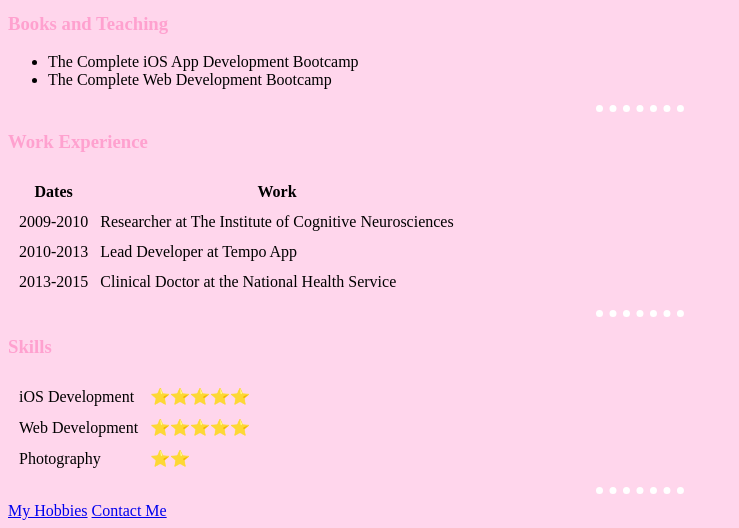
After one commit to la-rika/Udemy_WebDev, a web app: file HTML - Personal Website/index-debug1.html in a window 1280 px wide. The commit adds this page. Shown: the part 375-903 px from the top of the page, without its empty margins (0-739 px from the left). Run offline with its HTML, style and script files only (its server is not run), Linux system fonts and the light colour scheme.

Commit message:
done debugging challenge and created relative folders and files

```diff
--- /dev/null
+++ b/HTML - Personal Website/index-debug1.html
@@ -0,0 +1,68 @@
+<!DOCTYPE html>
+<html>
+  <head>
+    <meta charset="utf-8">
+    <title>Angela's Personal Site</title>
+    <link rel="stylesheet" href="css/style.css">
+  </head>
+
+  <body>
+    <table cellspacing="20">
+      <tr>
+        <td><img src="https://media-exp1.licdn.com/dms/image/C5603AQEWw0FH_H6RCw/profile-displayphoto-shrink_200_200/0/1517580260726?e=1671667200&v=beta&t=XEZVnPGAuugscx9WXkiC3rP03GmDIQ7dGwCdtycAX10" alt="angela profile picture"></td>
+        <td><h1>Angela Yu</h1>
+        <p><em>Founder and CTO of <strong><a href="https://www.appbrewery.co/">The App Brewery</a></strong>.</em></p>
+        <p>I am an iOS and Web Developer. I ❤️ coffee and brew my own beers.</p></td>
+      </tr>
+    </table>
+    <hr>
+    <h3>Books and Teaching</h3>
+    <ul>
+      <li>The Complete iOS App Development Bootcamp</li>
+      <li>The Complete Web Development Bootcamp</li>
+    </ul>
+    <hr>
+    <h3>Work Experience</h3>
+    <table cellspacing="10">
+      <thead>
+        <tr>
+          <th>Dates</th>
+          <th>Work</th>
+        </tr>
+      </thead>
+      <tbody>
+        <tr>
+          <td>2009-2010</td>
+          <td>Researcher at The Institute of Cognitive Neurosciences</td>
+        </tr>
+        <tr>
+          <td>2010-2013</td>
+          <td>Lead Developer at Tempo App</td>
+        </tr>
+        <tr>
+          <td>2013-2015</td>
+          <td>Clinical Doctor at the National Health Service</td>
+        </tr>
+      </tbody>
+    </table>
+    <hr>
+    <h3>Skills</h3>
+    <table cellspacing="10">
+      <tr>
+        <td>iOS Development</td>
+        <td>⭐️⭐️⭐️⭐️⭐️</td>
+      </tr>
+      <tr>
+        <td>Web Development</td>
+        <td>⭐️⭐️⭐️⭐️⭐️</td>
+      </tr>
+      <tr>
+        <td>Photography</td>
+        <td>⭐️⭐️</td>
+      </tr>
+    </table>
+    <hr>
+    <a href="hobbies.html">My Hobbies</a>
+    <a href="contact-me.html">Contact Me</a>
+  </body>
+</html>
```
Also changed, not shown: HTML - Personal Website/index-debug2 copy.html (added, +68 -0 lines), HTML - Personal Website/css/style.css (line endings or trailing spaces), 2 other files.
